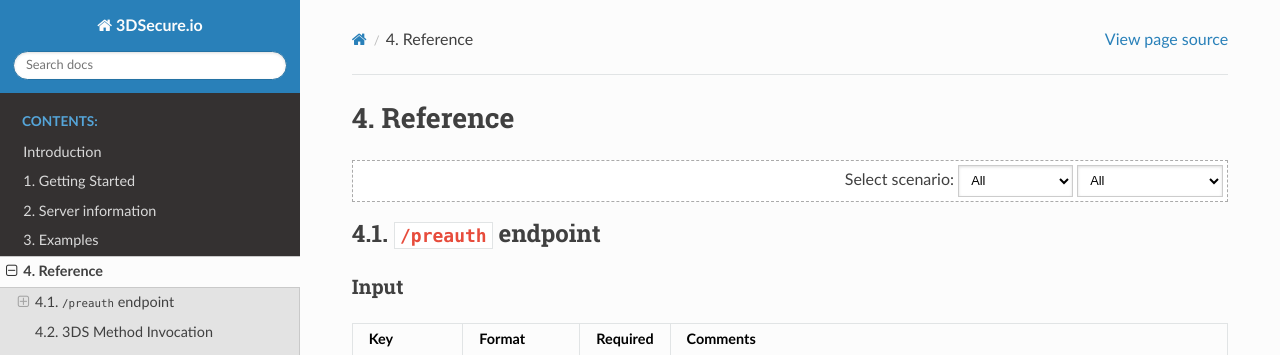
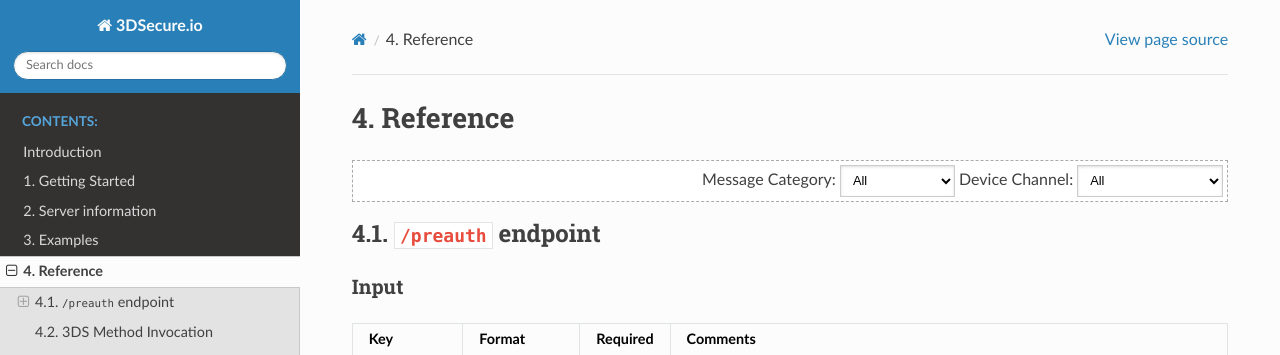
Before and after one commit to clearhaus/3DSv2-api-documentation, a Sphinx documentation site: the page built from source/reference.rst, in a window 1280 px wide. Shown: the top 355 px of the page. Built offline with Sphinx 7.4.7 and the Read the Docs theme 2.0.0, drawn with Linux system fonts in a browser that asks for light colours.

Commit message:
Clarify scenario selector choices.

```diff
--- a/source/_static/scenario_selector.css
+++ b/source/_static/scenario_selector.css
@@ -1,11 +1,12 @@
 #scenario_selector {
   background-color: white;
-  text-align: right;
   width: 100%;
   min-width: 100%;
   padding: 4px;
   margin-bottom: 15px;
   border: 1px dashed #aaaaaa;
+
+  text-align: right;
 }
 
 .irrelevant {
--- a/source/_static/scenario_selector.html
+++ b/source/_static/scenario_selector.html
@@ -1,12 +1,14 @@
 .. raw:: html
 
     <div id="scenario_selector">
-      Select scenario:
+      Message Category:
       <select class="messageCategory" name="messageCategory">
         <option value="" selected>All</option>
         <option value="P">Payment</option>
         <option value="NP">Non-payment</option>
       </select>
+
+      Device Channel:
       <select class="deviceChannel" name="deviceChannel">
         <option value="" selected>All</option>
         <option value="BRW">Browser</option>
```
